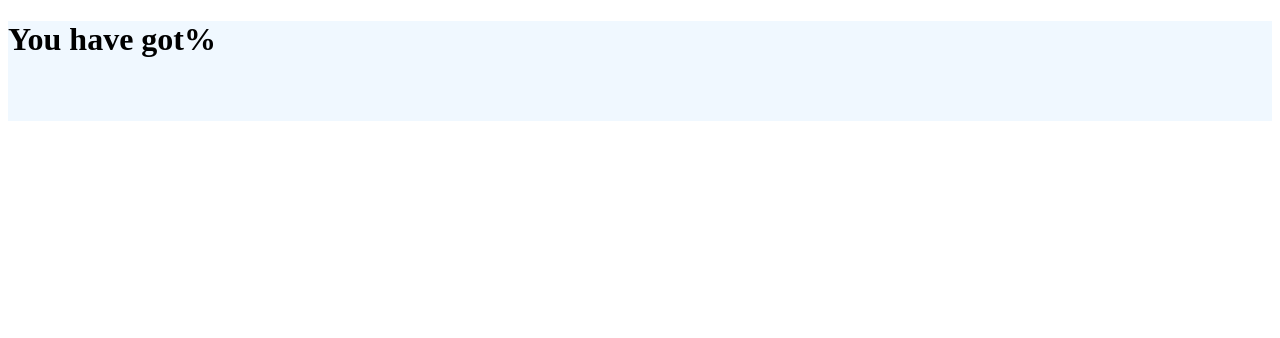
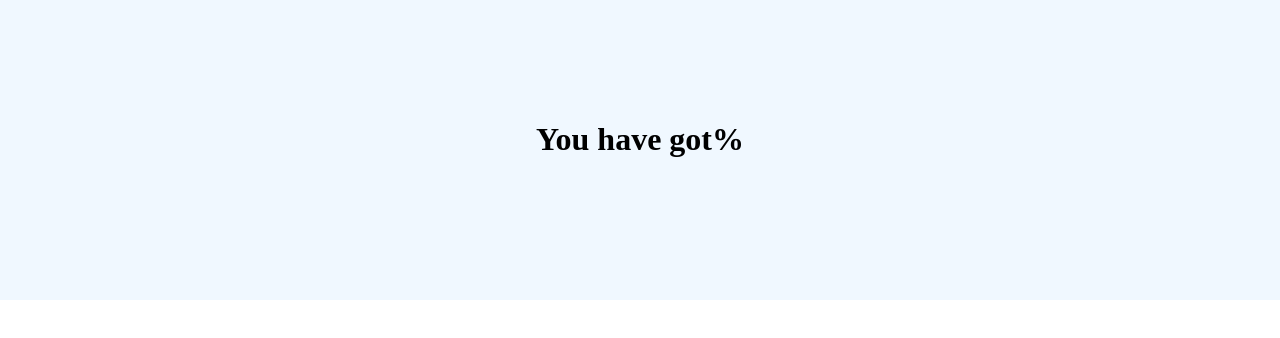
Before and after one commit to AcademyFS20/Mini-Quiz-Otmane, a plain HTML site: page index.html in a window 1280 px wide. Drawn offline with Linux system fonts and the light colour scheme.

Commit message:
section header terminée

```diff
--- a/style.css
+++ b/style.css
@@ -2,13 +2,27 @@ html
 {
     font-size:16px;
 }
+body
+{
+    margin:0px;
+    padding:0px;
+}
 
+        /*********** Header *********/
 header
 {
-    height:100px;
+    height:300px;
     background-color: aliceblue;
+    display:flex;
+    align-items:center;
+    justify-content: center;
 }
 header span
 {
-    font-size:;
+    font-size:2rem;
 }
+header h1
+{
+    margin-top:0px;
+    text-align:center;
+}
```
